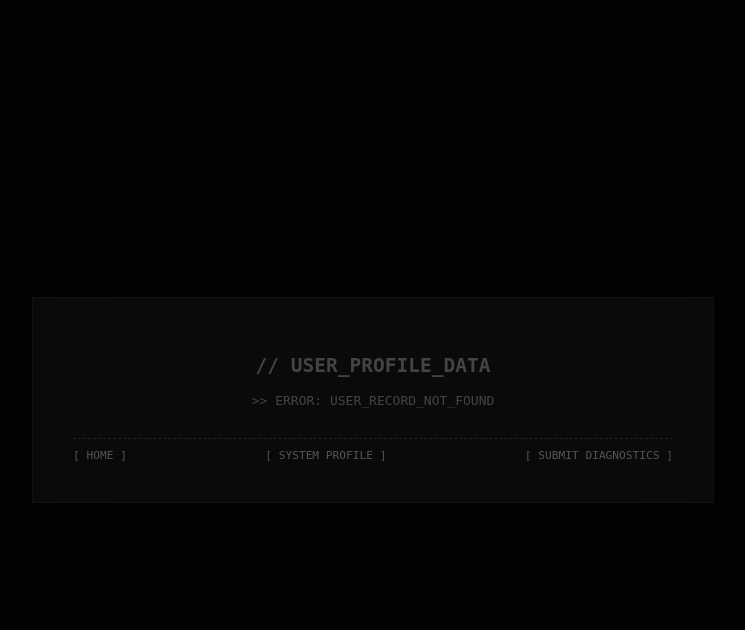
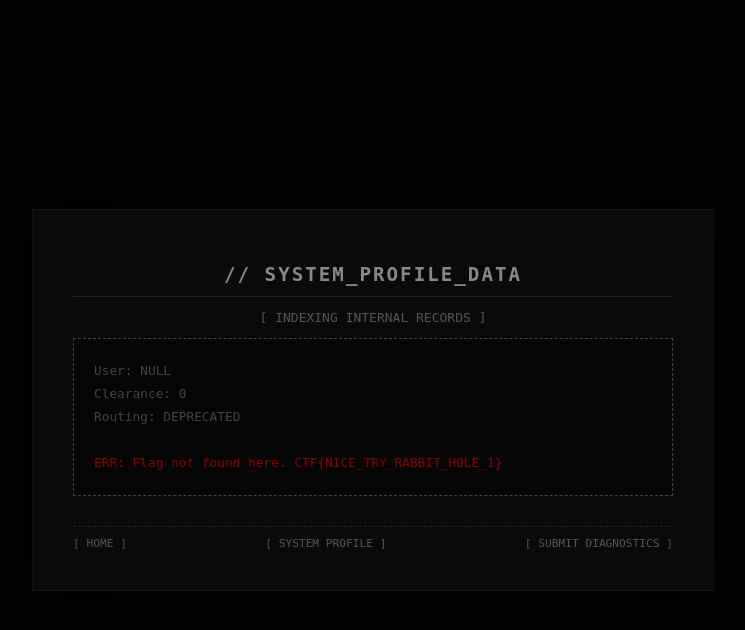
Before and after one commit to waltr0/cyberSynergy, a Flask app: page /profile in a window 1280 px wide. Shown: the top 630 px of the page, without its empty margins (267-1012 px from the left). Run offline with Flask 3, Linux system fonts and the light colour scheme.

Commit message:
Replace user profile display with system profile data

```diff
--- a/templates/profile.html
+++ b/templates/profile.html
@@ -1,14 +1,12 @@
 {% extends "base.html" %}
 {% block content %}
-    <h2>// USER_PROFILE_DATA</h2>
-
-    {% if user %}
-        <div style="background: rgba(0, 50, 0, 0.4); padding: 20px; border-left: 5px solid var(--neon-green);">
-            <p>>> <strong>USERNAME:</strong> {{ user['username'] }}</p>
-            <p>>> <strong>ROLE:</strong> {{ user['role'] }}</p>
-            <p>>> <strong>BIO:</strong> {{ user['bio'] }}</p>
-        </div>
-    {% else %}
-        <div class="error">>> ERROR: USER_RECORD_NOT_FOUND</div>
-    {% endif %}
+    <h1>// SYSTEM_PROFILE_DATA</h1>
+    <p style="color: #555;">[ INDEXING INTERNAL RECORDS ]</p>
+    <div style="border: 1px dashed #444; padding: 20px; background: rgba(0,0,0,0.5); text-align: left; font-size: 0.8rem; line-height: 1.8;">
+        User: NULL<br>
+        Clearance: 0<br>
+        Routing: DEPRECATED<br>
+        <br>
+        <span style="color: #880000;">ERR: Flag not found here. CTF{NICE_TRY_RABBIT_HOLE_1}</span>
+    </div>
 {% endblock %}
```
